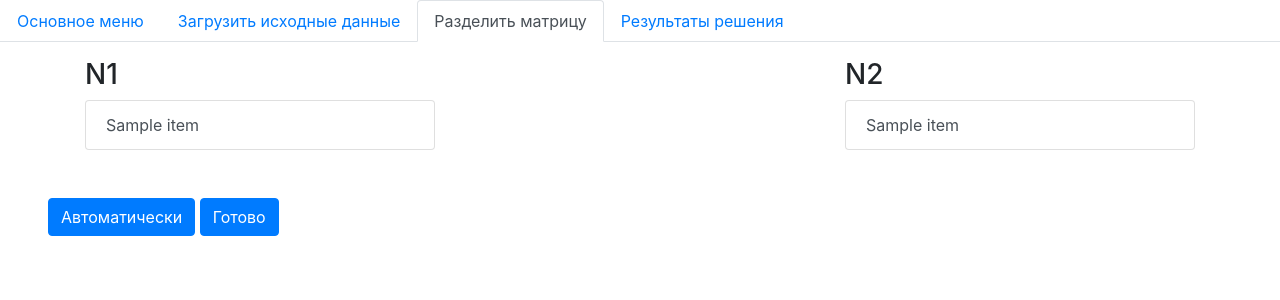
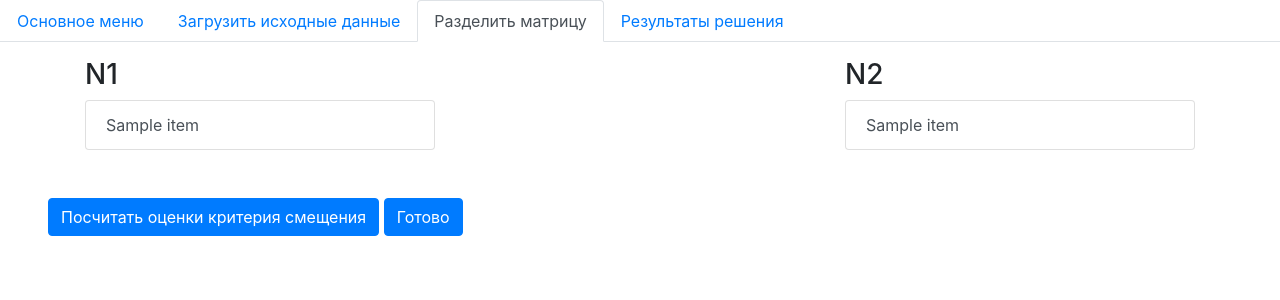
Before and after one commit to golood/regres-web, a Flask app: template templates/div_matrix.html in a window 1280 px wide. Shown: the top 300 px of the page. Run offline with Flask 2, Linux system fonts and the light colour scheme; the template is opened without the code that fills it: most values are stand-ins (such as "Sample title", 1, 10 or a date in 2020); some libraries are stand-ins or nearby versions.

Commit message:
v 0.4 rename button

```diff
--- a/templates/div_matrix.html
+++ b/templates/div_matrix.html
@@ -73,7 +73,7 @@
     {% endif %}
 
 <br/><br/>
-<a class="btn btn-primary" href="/auto" role="button">Автоматически</a>
+<a class="btn btn-primary" href="/auto" role="button">Посчитать оценки критерия смещения</a>
 
 <button type="button" class="btn btn-primary" onclick="send(this)">Готово</button>
 
```
